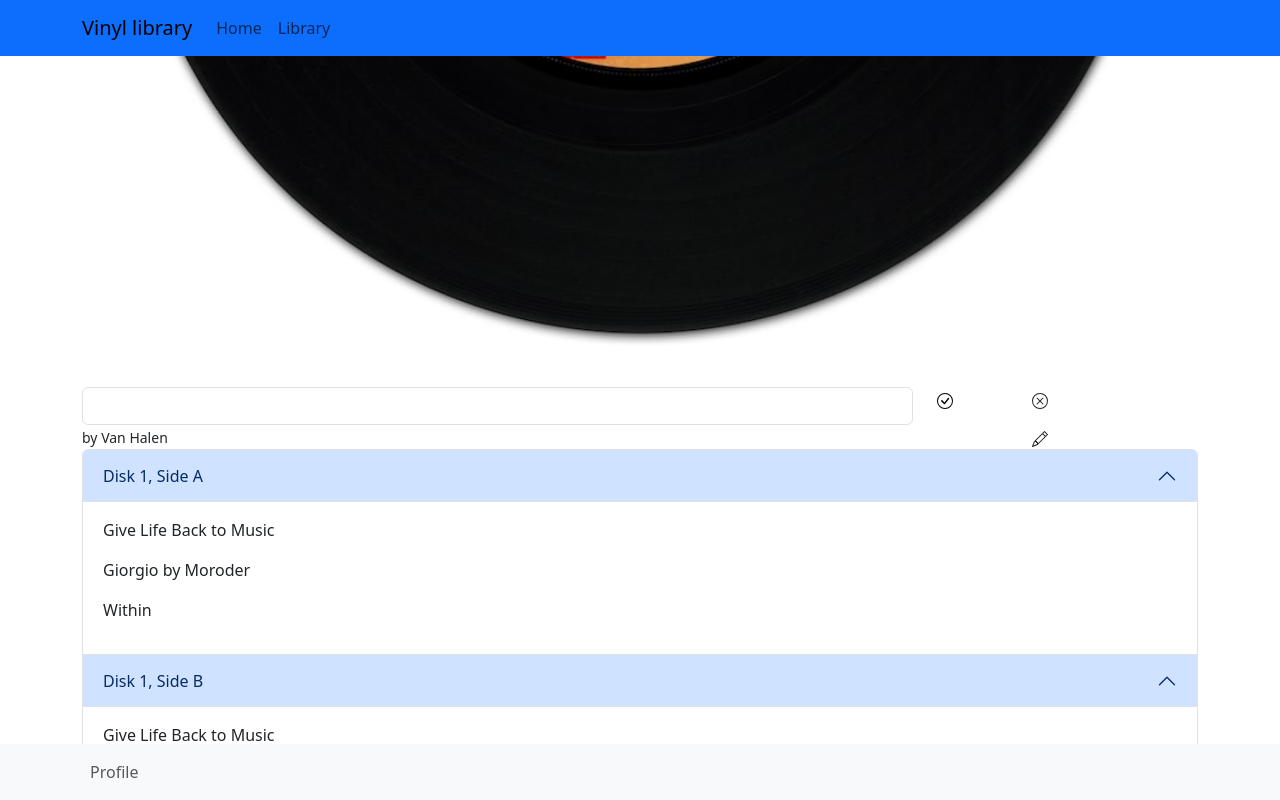
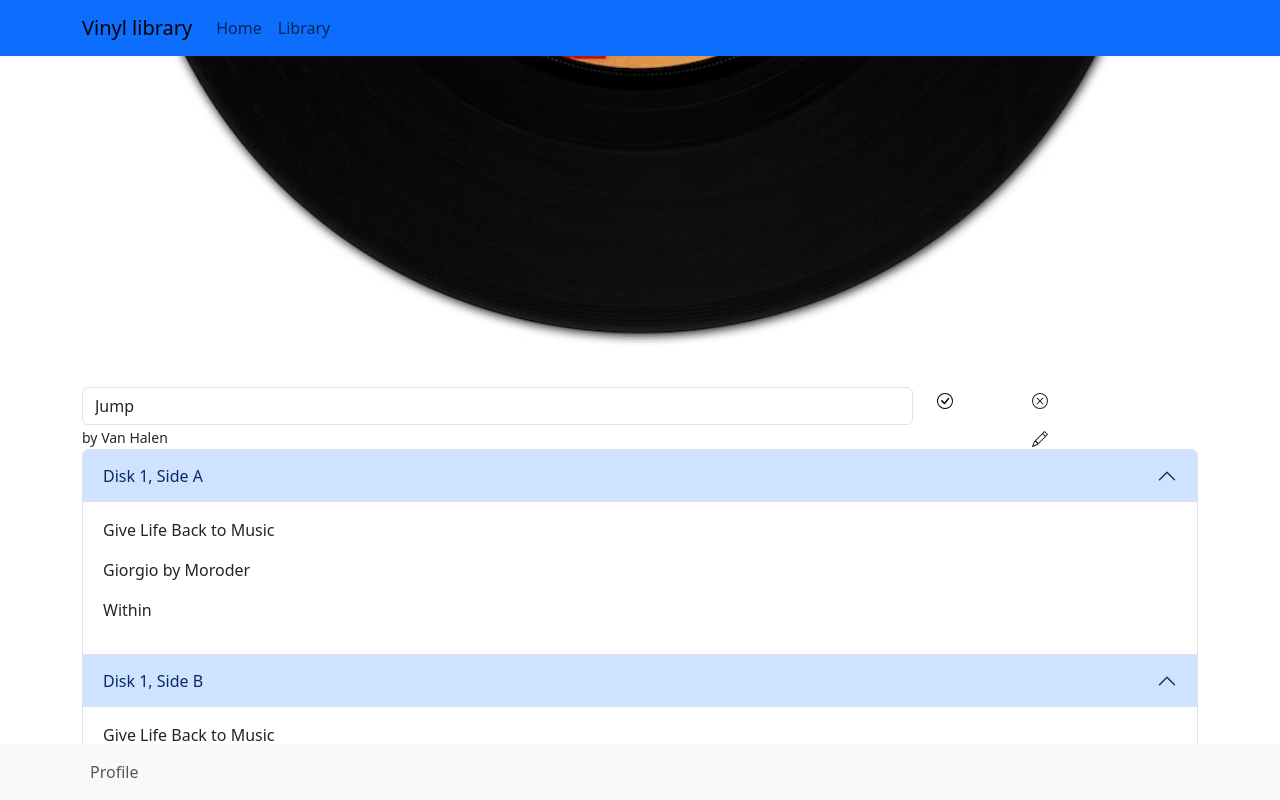
Before and after one commit to aabarmin/smart-collections, a React (Create React App) app: page /library/1 in a window 1280 px wide. Both pictures are taken after a click on the icon 1040 px from the left and 1252 px from the top of the page. Shown: the part 852-1652 px from the top of the page. Built offline with nearby package versions, Linux system fonts and the light colour scheme.

Commit message:
Now update of title works. At least should

```diff
--- a/src/component/vinyl-title.tsx
+++ b/src/component/vinyl-title.tsx
@@ -3,19 +3,34 @@ import ButtonEdit from "./button-edit";
 import { useCallback, useState } from "react";
 import ButtonSubmit from "./button-submit";
 import ButtonCancel from "./button-cancel";
+import { SubmitHandler, useForm } from "react-hook-form";
 
 interface Props {
     title: string;
     onUpdate: (value: string) => void
 }
 
+type Inputs = {
+    value: string;
+}
+
 export default function VinylTitle({
-    title
+    title,
+    onUpdate
 }: Props) {
     const [editable, setEditable] = useState(false);
     const toggleEdit = useCallback(() => {
         setEditable(!editable);
     }, [editable]);
+    const {register, handleSubmit} = useForm<Inputs>({
+        defaultValues: {
+            value: title
+        }
+    });
+    const onSubmit: SubmitHandler<Inputs> = (values) => {
+        onUpdate(values.value);
+        toggleEdit();
+    }
 
     if (!editable) {
         return (
@@ -31,9 +46,10 @@ export default function VinylTitle({
     }
 
     return (
+        <form onSubmit={handleSubmit(onSubmit)}>
             <Row>
                 <Col>
-                <Form.Control type="text" />
+                    <Form.Control type="text" {...register("value", {required: true})} />
                 </Col>
                 <Col xs={1}>
                     <ButtonSubmit />
@@ -42,5 +58,6 @@ export default function VinylTitle({
                     <ButtonCancel onClick={toggleEdit} />
                 </Col>
             </Row>
+        </form>
     )
 }
```
Lines whose indentation alone changed are shown as unchanged.
